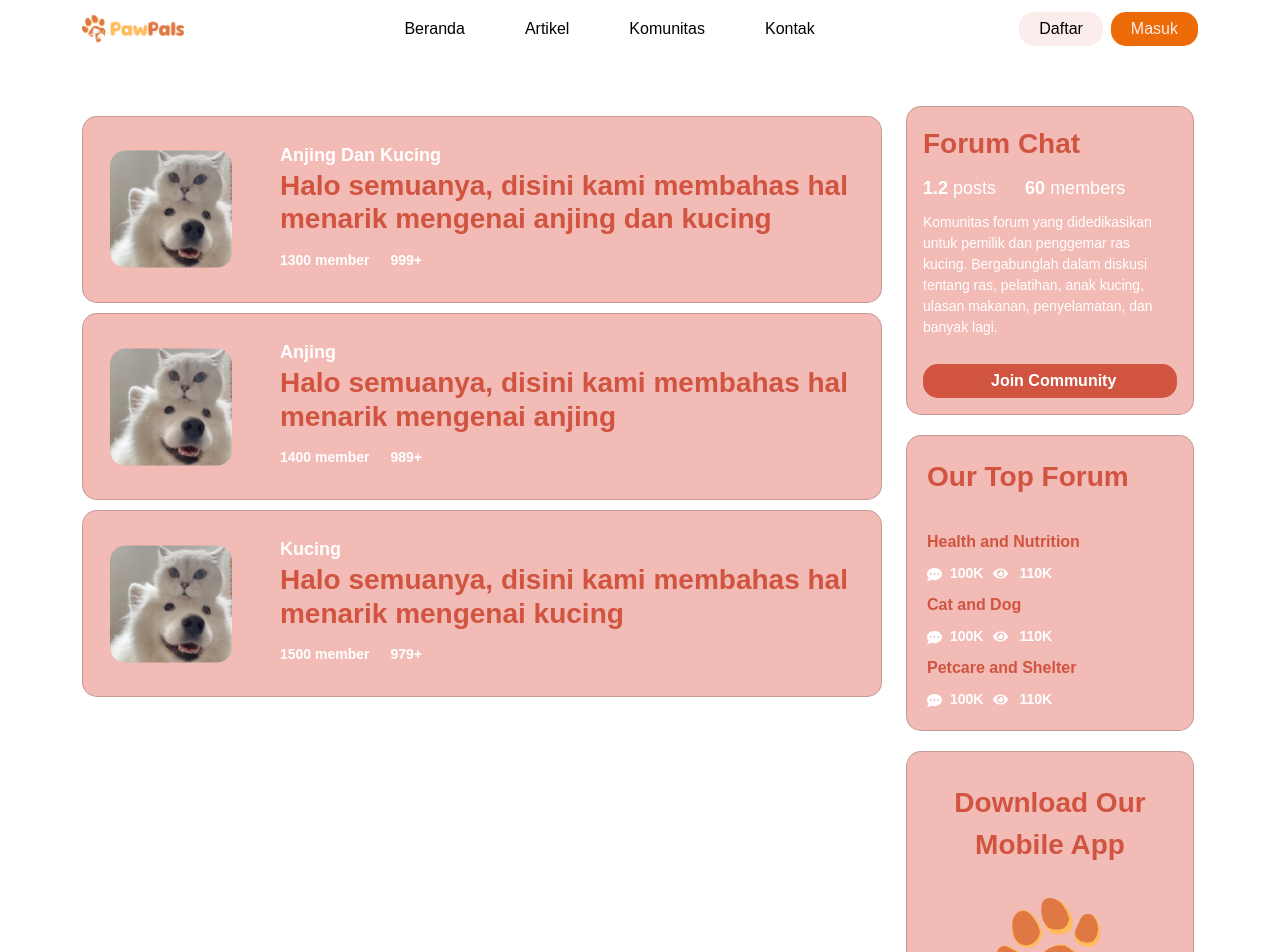
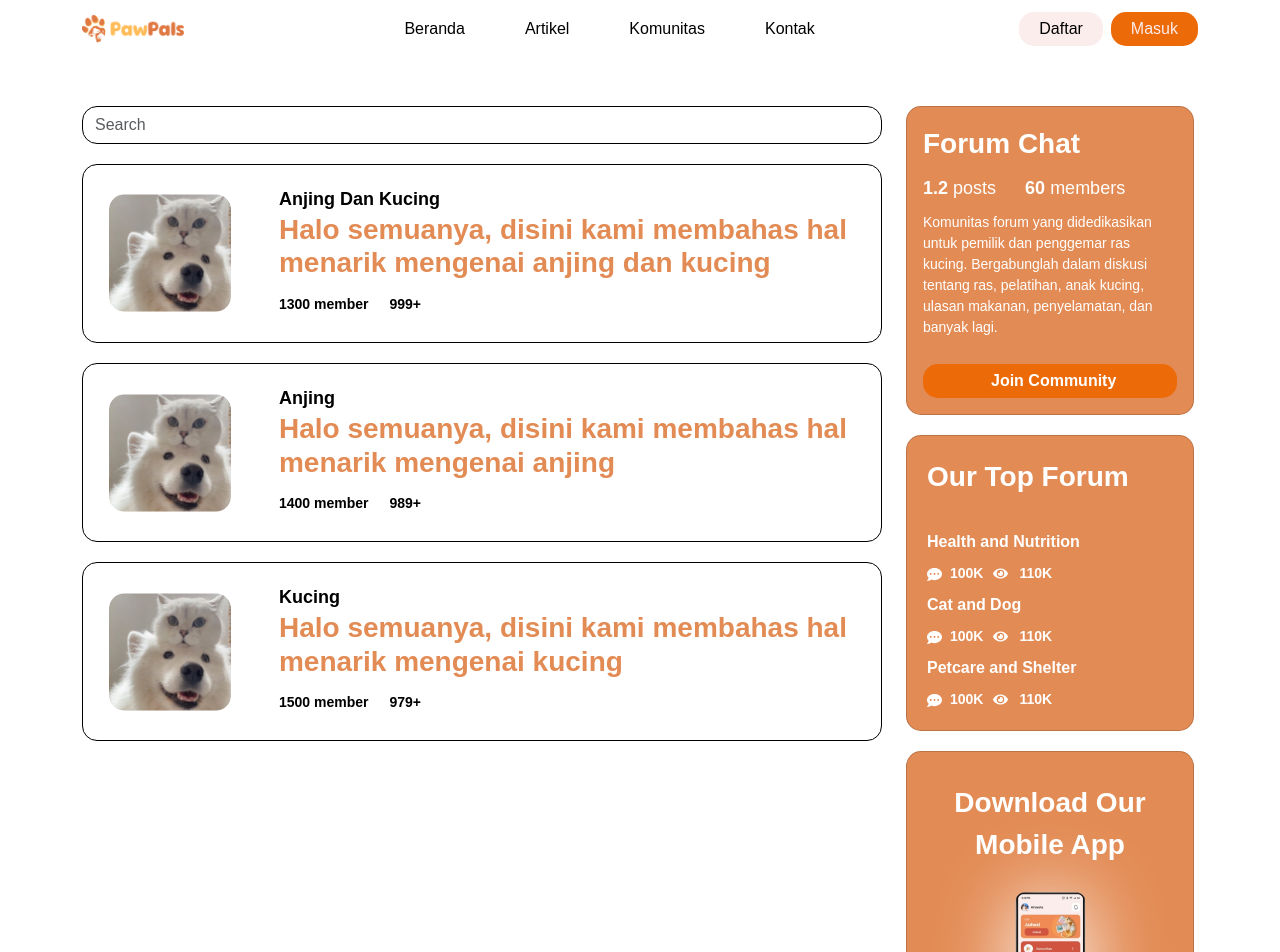
Before and after one commit to Varsha-Team/PawPals-Web, a React (Vite) app: page /komunitaspage in a window 1280 px wide. Shown: the top 952 px of the page. Built offline with nearby package versions, Linux system fonts and the light colour scheme.

Commit message:
Mengganti style

```diff
--- a/src/pages/KomunitasPage.jsx
+++ b/src/pages/KomunitasPage.jsx
@@ -1,8 +1,8 @@
 import React from 'react'
-import { Container, Col, Row, Card } from 'react-bootstrap'
+import { Container, Col, Row, Card, Form } from 'react-bootstrap'
 import { BrowserRouter as Router, Routes, Route, Link } from 'react-router-dom';
 import komunitasCard from '../assets/img/komunitas/komunitasCard.png';
-import LogoPawpals from '../assets/img/PawpalsLogo.png'
+import LogoPawpals from '../assets/img/Pawpalsmobile.png'
 import { komunitas } from "../data/index.js"
 import { FaCommentDots , FaEye } from "react-icons/fa";
 
@@ -11,21 +11,30 @@ function KomunitasPage() {
         <Container className='komunitas py-5' >
             <Row>
             <Col>
+            <Form.Control
+                placeholder="Search"
+                aria-label="Search"
+                style={{
+                    border: '1px solid black',
+                    borderRadius: '15px',
+                }}
+                />
                 {komunitas.map((data) => (
                     <Card
                     className="Card-Komunitas"
                     style={{
                         width: '50rem',
-                        padding: '9px 11px',
-                        margin: '10px 0px 0px 0px',
-                        background: '#F2BBB6',
+                        padding: '5px 10px',
+                        margin: '20px 0px 0px 0px',
+                        background: '#ffffff',
                         borderRadius: '15px',
+                        border: '1px solid black',
                         overflow: 'hidden',
                         cursor: 'pointer',
                         transition: 'background 0.3s ease',
                     }}
-                    onMouseOver={(e) => { e.currentTarget.style.background = '#E69993'; }}
-                    onMouseOut={(e) => { e.currentTarget.style.background = '#F2BBB6'; }}
+                    onMouseOver={(e) => { e.currentTarget.style.background = '#F3D2B5'; }}
+                    onMouseOut={(e) => { e.currentTarget.style.background = '#ffffff'; }}
                     key={data.id}
                     >
                     <Card.Body style={{ display: 'flex', alignItems: 'center', gap: '48px' }}>
@@ -39,19 +48,19 @@ function KomunitasPage() {
                         alt="Komunitas Card"
                         />
                         <div style={{ flexDirection: 'column', gap: '10px' }}>
-                        <div style={{ color: 'white', fontSize: '18px', fontFamily: 'IBM Plex Sans, sans-serif', fontWeight: '600' }}>
+                        <div style={{ color: 'black', fontSize: '18px', fontFamily: 'IBM Plex Sans, sans-serif', fontWeight: '600' }}>
                             {data.category} {/* Menampilkan kategori */}
                         </div>
-                        <Card.Title className='kategorikomunitas' style={{ color: '#D05440', fontSize: '28px', fontFamily: 'IBM Plex Sans, sans-serif', fontWeight: '600' }}>
+                        <Card.Title className='kategorikomunitas' style={{ color: '#E38B54', fontSize: '28px', fontFamily: 'IBM Plex Sans, sans-serif', fontWeight: '600' }}>
                             {data.desc} {/* Menampilkan deskripsi */}
                         </Card.Title>
                         <div style={{ display: 'flex', alignItems: 'center', gap: '15px' }}>
-                            <div style={{ color: 'white', fontSize: '14px', fontFamily: 'IBM Plex Sans, sans-serif', fontWeight: '600' }}>
+                            <div style={{ color: 'black', fontSize: '14px', fontFamily: 'IBM Plex Sans, sans-serif', fontWeight: '600' }}>
                             {data.member} {/* Menampilkan jumlah anggota */}
                             </div>
                             <div style={{ padding: '6px', display: 'flex', alignItems: 'center', gap: '4px' }}>
                             {/* ... (ikon komentar tidak berubah) ... */}
-                            <div style={{ color: 'white', fontSize: '14px', fontFamily: 'IBM Plex Sans, sans-serif', fontWeight: '600' }}>
+                            <div style={{ color: 'black', fontSize: '14px', fontFamily: 'IBM Plex Sans, sans-serif', fontWeight: '600' }}>
                                 {data.comment} {/* Menampilkan jumlah komentar */}
                             </div>
                             </div>
@@ -64,7 +73,7 @@ function KomunitasPage() {
             <Col>
                 <Card className="Card-Information1" style={{
                     width: '18rem', // Pertahankan lebar yang sama
-                    background: '#F2BBB6',
+                    background: '#E38B54',
                     borderRadius: '15px',
                     }}>
                     <Card.Body style={{
@@ -72,7 +81,7 @@ function KomunitasPage() {
                         flexDirection: 'column',
                         gap: '10px',
                     }}>
-                        <div style={{ color: '#D05440', fontSize: '28px', fontFamily: 'IBM Plex Sans, sans-serif', fontWeight: '600' }}>
+                        <div style={{ color: 'white', fontSize: '28px', fontFamily: 'IBM Plex Sans, sans-serif', fontWeight: '600' }}>
                             Forum Chat
                         </div>
                             <div style={{ display: 'flex', gap: '29px' }}>
@@ -88,7 +97,7 @@ function KomunitasPage() {
                         </Card.Text>
                         <button style={{
                         padding: '5px 30px',
-                        background: '#D05440',
+                        background: '#ED6A09',
                         borderRadius: '15px',
                         display: 'flex',
                         justifyContent: 'flex-start', // Menyesuaikan posisi tombol
@@ -107,7 +116,7 @@ function KomunitasPage() {
                         style={{
                             width: '18rem',
                             margin: '20px 0',
-                            background: '#F2BBB6',
+                            background: '#E38B54',
                             borderRadius: '15px',
                             overflow: 'hidden',
                         }}
@@ -120,7 +129,7 @@ function KomunitasPage() {
                         }}>
                             <div style={{
                             padding: '20px', // Padding internal bagian atas
-                            color: '#D05440',
+                            color: 'white',
                             fontSize: '28px',
                             fontFamily: 'IBM Plex Sans, sans-serif',
                             fontWeight: '600',
@@ -134,7 +143,7 @@ function KomunitasPage() {
                             gap: '9px', // Gap antara sub-bagian
                             padding: '0 20px 20px 20px', // Padding internal bagian bawah
                             }}>
-                            <div className="TitleForum" style={{ color: '#D05440', fontSize: '16px', fontFamily: 'IBM Plex Sans, sans-serif', fontWeight: '600' }}>
+                            <div className="TitleForum" style={{ color: 'white', fontSize: '16px', fontFamily: 'IBM Plex Sans, sans-serif', fontWeight: '600' }}>
                                 Health and Nutrition
                             </div>
                                 <div style={{ display: 'flex', alignItems: 'center', gap: '10px' }}>
@@ -147,7 +156,7 @@ function KomunitasPage() {
                                     </div>
                                     <div style={{ color: 'white', fontSize: '14px', fontFamily: 'IBM Plex Sans, sans-serif', fontWeight: '600' }}>110K</div>
                                 </div>
-                            <div className="TitleForum" style={{ color: '#D05440', fontSize: '16px', fontFamily: 'IBM Plex Sans, sans-serif', fontWeight: '600' }}>
+                            <div className="TitleForum" style={{ color: 'white', fontSize: '16px', fontFamily: 'IBM Plex Sans, sans-serif', fontWeight: '600' }}>
                                 Cat and Dog
                             </div>
                                 <div style={{ display: 'flex', alignItems: 'center', gap: '10px' }}>
@@ -160,7 +169,7 @@ function KomunitasPage() {
                                     </div>
                                     <div style={{ color: 'white', fontSize: '14px', fontFamily: 'IBM Plex Sans, sans-serif', fontWeight: '600' }}>110K</div>
                                 </div>
-                            <div className="TitleForum" style={{ color: '#D05440', fontSize: '16px', fontFamily: 'IBM Plex Sans, sans-serif', fontWeight: '600' }}>
+                            <div className="TitleForum" style={{ color: 'white', fontSize: '16px', fontFamily: 'IBM Plex Sans, sans-serif', fontWeight: '600' }}>
                                 Petcare and Shelter
                             </div>
                                 <div style={{ display: 'flex', alignItems: 'center', gap: '10px' }}>
@@ -181,7 +190,7 @@ function KomunitasPage() {
                             style={{
                                 width: '18rem',
                                 margin: '20px 0',
-                                background: '#F2BBB6',
+                                background: '#E38B54',
                                 borderRadius: '15px',
                                 overflow: 'hidden',
                             }}
@@ -196,7 +205,7 @@ function KomunitasPage() {
                             }}>
 
                                 <div style={{
-                                color: '#D05440',
+                                color: 'white',
                                 fontSize: '28px',
                                 fontFamily: 'IBM Plex Sans, sans-serif',
                                 fontWeight: '600',
@@ -208,12 +217,12 @@ function KomunitasPage() {
                                 <img
                                 src={LogoPawpals}
                                 alt="Logo Pawpals"
-                                style={{ width: '150px', height: '150px' }}
+                                style={{ width: 'auto', height: 'auto', filter: 'drop-shadow(0px 4px 40px #ffffff)'}}
                                 />
 
                                 <button style={{
                                 padding: '5px 30px',
-                                background: '#D05440',
+                                background: '#ED6A09',
                                 borderRadius: '15px',
                                 border: 'none',
                                 color: 'white',
```
Also changed, not shown: src/assets/img/Pawpalsmobile.png (added), src/dist/css/main.css.
